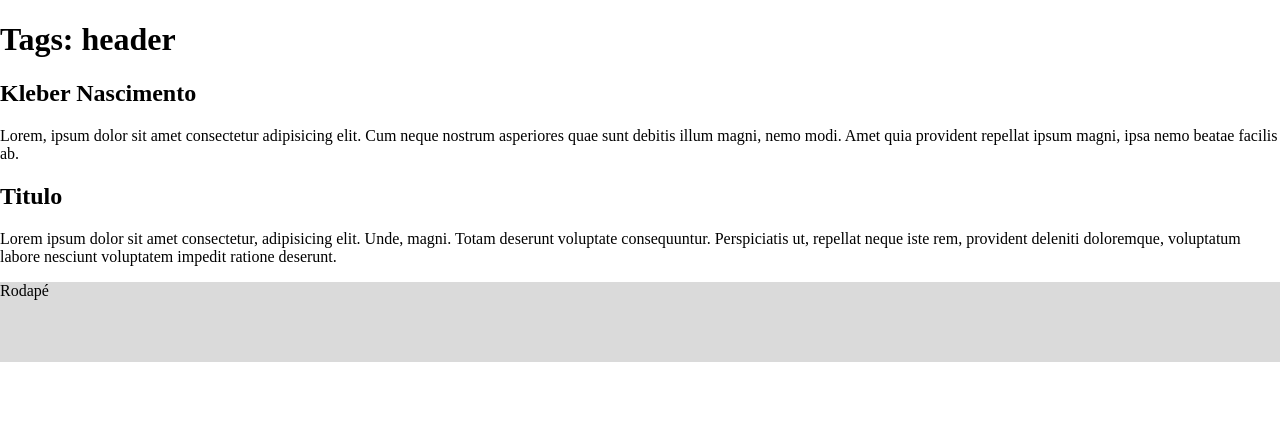
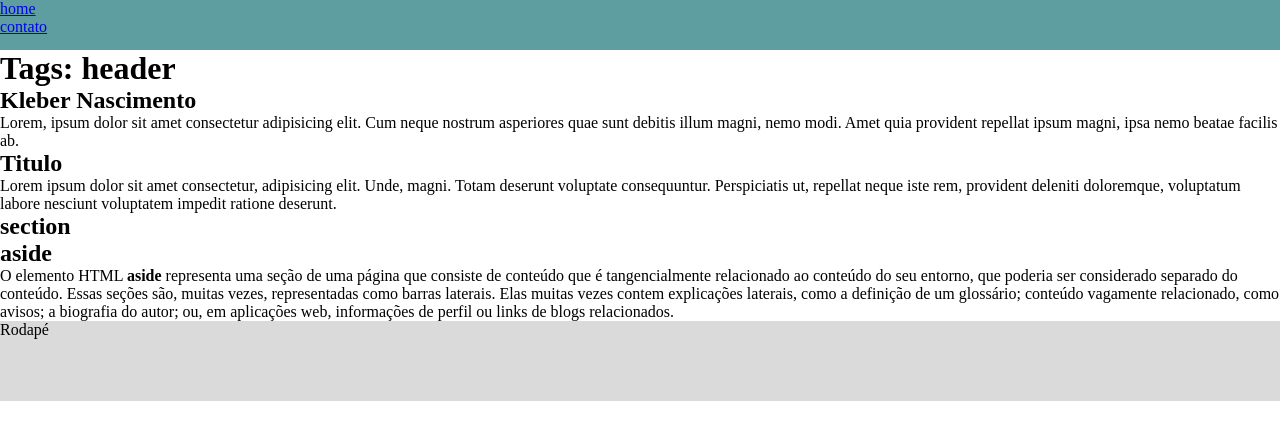
Before and after one commit to kleber86/hcode-html5-completo, a plain HTML site: page 03 - Tags/header.html in a window 1280 px wide. Drawn offline with Linux system fonts and the light colour scheme.

Commit message:
TAGS: section, aside, nav

```diff
--- a/03 - Tags/header.html
+++ b/03 - Tags/header.html
@@ -5,7 +5,7 @@
   <meta name="viewport" content="width=device-width, initial-scale=1.0">
   <title>03 - tags: header, main</title>
   <style>
-    body{
+    *{
       margin: 0; padding: 0;
     }
     footer{
@@ -13,9 +13,20 @@
       height: 80px;
       background-color: rgb(218, 218, 218);
     }
+    nav{
+      width: 100%;
+      height: 50px;
+      background-color: cadetblue;
+    }
   </style>
 </head>
 <body>
+  <nav>
+    <ul>
+      <li><a href="#">home</a></li>
+      <li><a href="#">contato</a></li>
+    </ul>
+  </nav>
   <header>
     <h1>Tags: header </h1>
   </header>
@@ -30,6 +41,15 @@
         </header>
         <p>Lorem ipsum dolor sit amet consectetur, adipisicing elit. Unde, magni. Totam deserunt voluptate consequuntur. Perspiciatis ut, repellat neque iste rem, provident deleniti doloremque, voluptatum labore nesciunt voluptatem impedit ratione deserunt.</p>
       </article>
+      <section>
+        <h2>section</h2>
+      </section>
+      <aside>
+       <p>
+         <h2>aside</h2>
+        O elemento HTML <strong>aside</strong> representa uma seção de uma página que consiste de conteúdo que é tangencialmente relacionado ao conteúdo do seu entorno, que poderia ser considerado separado do conteúdo. Essas seções são, muitas vezes, representadas como barras laterais. Elas muitas vezes contem explicações laterais, como a definição de um glossário; conteúdo vagamente relacionado, como avisos; a biografia do autor; ou, em aplicações web, informações de perfil ou links de blogs relacionados.
+       </p>
+      </aside>
     </main>
     <footer>
       <p>Rodapé</p>
```
